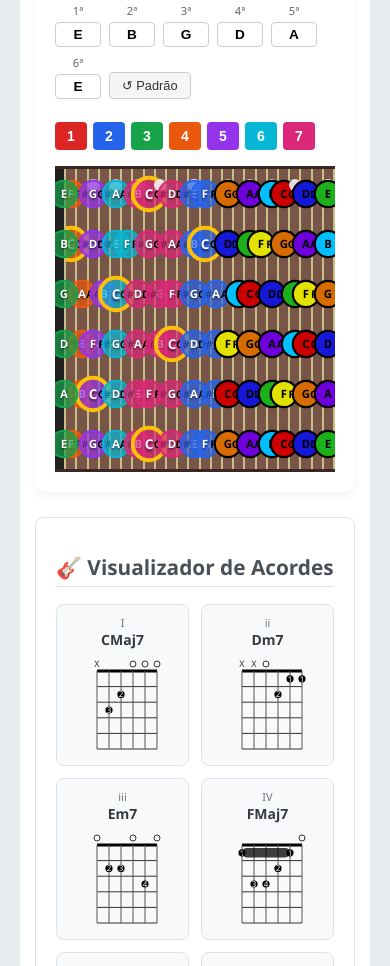
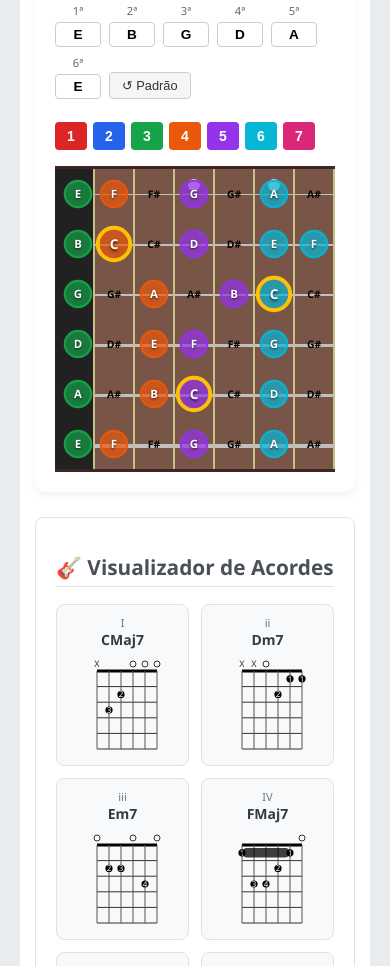
Before and after one commit to prbretas/musicpages, a website: page index.html in a window 390 px wide. Shown: the part 1836-2802 px from the top of the page. Drawn offline with Linux system fonts and the light colour scheme; a web font is replaced by a local one.

Commit message:
feat: fretboard mobile responsivo — casas em px, scroll horizontal, pestana sticky

```diff
--- a/scripts/script-fretboard.js
+++ b/scripts/script-fretboard.js
@@ -132,6 +132,18 @@ function calculateFretboardDimensions(strings, frets) {
     var rawHeight = strings * STRING_HEIGHT;
     var height = Math.min(rawHeight, MAX_HEIGHT);
     return { width: width, height: height };
+}
+
+/**
+ * Pure geometry for a single fret column, in pixels.
+ * Fixed-width columns (px) are what enable horizontal scrolling and prevent
+ * note-cell overlap on small screens (vs. the old percentage layout).
+ * @param {number} fretNumber - 0-based fret index (0 = nut)
+ * @param {number} fretWidth - width per fret cell in px
+ * @returns {{ leftPx: number, widthPx: number }}
+ */
+function computeFretGeometry(fretNumber, fretWidth) {
+    return { leftPx: fretNumber * fretWidth, widthPx: fretWidth };
 }
 
 // ------------------------------------------------------------------
@@ -422,21 +434,24 @@ function buildStringRow(openNote, octave, numFrets, dataStringIndex, visualIndex
     var thickness = calculateStringThickness(visualIndex, totalStrings);
     stringElement.style.setProperty('--string-thickness', thickness + 'px');
 
+    // Fixed total width (px) so the row holds all fixed-width fret columns and
+    // the container can scroll horizontally instead of squeezing everything.
+    stringElement.style.width = ((numFrets + 1) * FRET_WIDTH) + 'px';
+
     var chromaticIndex = getChromaticIndex(openNote);
     if (chromaticIndex === -1) chromaticIndex = 0; // fallback
-
-    // Calculate fret width as percentage of total container
-    var fretWidthPercent = 100 / (numFrets + 1);
 
     for (var fretNumber = 0; fretNumber <= numFrets; fretNumber++) {
         var noteIndex = (chromaticIndex + fretNumber) % 12;
         var noteName = NOTE_NAMES[noteIndex];
 
-        // Create fret container — use percentage positioning to fill container width
+        // Create fret container — fixed-width px columns (not %) so note-cells
+        // never overlap and the container can scroll horizontally.
+        var geom = computeFretGeometry(fretNumber, FRET_WIDTH);
         var fret = document.createElement('div');
         fret.classList.add('fret');
-        fret.style.left = (fretNumber * fretWidthPercent) + '%';
-        fret.style.width = fretWidthPercent + '%';
+        fret.style.left = geom.leftPx + 'px';
+        fret.style.width = geom.widthPx + 'px';
 
         // Add fret markers only on the top visual string
         if (isTopString) {
@@ -561,10 +576,14 @@ function applyInstrumentProfile(profileId, tuningOverride) {
     // Tear down existing content
     fretboard.innerHTML = '';
 
-    // Calculate and set container dimensions
+    // Calculate and set container dimensions.
     var dims = calculateFretboardDimensions(numStrings, numFrets);
-    // Use 100% width to fit within parent container (no horizontal scroll)
+    // The #fretboard stays at the viewport width and scrolls horizontally
+    // (overflow-x:auto in CSS). The inner .string rows carry the full fixed
+    // pixel width (= (frets+1)*FRET_WIDTH), which is what overflows and scrolls.
+    // We expose the intended full width via a CSS var for any consumers.
     fretboard.style.width = '100%';
+    fretboard.style.setProperty('--fretboard-content-width', dims.width + 'px');
     fretboard.style.height = dims.height + 'px';
 
     // Render strings in reverse order (highest pitch at top, lowest at bottom)
@@ -852,6 +871,7 @@ if (typeof module !== 'undefined' && module.exports) {
         rebuildString: rebuildString,
         calculateStringThickness: calculateStringThickness,
         calculateFretboardDimensions: calculateFretboardDimensions,
+        computeFretGeometry: computeFretGeometry,
         getChromaticIndex: getChromaticIndex,
         getNoteName: getNoteName,
         calculateMidi: calculateMidi,
--- a/styles/style-fretboard.css
+++ b/styles/style-fretboard.css
@@ -32,15 +32,21 @@
     border: 3px solid #3e2723; /* Borda externa */
     border-right: none;
     border-left: none;
-    overflow: hidden; /* Fretboard cabe 100% na largura, sem scroll */
+    /* Horizontal scroll: fret columns have a fixed px width, so on narrow
+       screens the board scrolls instead of squeezing/overlapping the notes. */
+    overflow-x: auto;
+    overflow-y: hidden;
+    -webkit-overflow-scrolling: touch; /* momentum scroll on iOS */
 }
 
-/* Container de Cordas (Linhas) */
+/* Container de Cordas (Linhas) — width set inline (px) by JS to the full
+   board width so the row overflows #fretboard and drives the horizontal scroll. */
 .string {
     display: flex;
     position: relative;
     height: 50px; /* Espaço para cada corda */
     align-items: center; /* Centraliza visualmente as notas */
+    min-width: 100%;
 }
 
 /* Fio da Corda - Espessura dinâmica via custom property (definida inline pelo JS) */
@@ -73,8 +79,11 @@
     box-sizing: border-box;
 }
 
-/* Cabeçote (Casa 0) */
+/* Cabeçote (Casa 0) — permanece fixo à esquerda durante o scroll horizontal.
+   sticky (em vez de absolute) gruda a pestana na borda do #fretboard que rola. */
 .fret:first-child {
+    position: sticky;
+    left: 0;
     border-left: 8px solid #212121; /* Simula o Capotraste/Nut */
     background-color: #212121;
     z-index: 10;
--- a/styles/style-responsive.css
+++ b/styles/style-responsive.css
@@ -118,6 +118,20 @@
     width: min(300px, 85vw);
   }
 
+  /* Fretboard: tighter container padding + slightly larger, touch-friendly
+     note-cells. Columns are fixed at 40px so 24px cells never overlap, and the
+     board scrolls horizontally (see #fretboard overflow-x). */
+  #fretboardContainer {
+    padding: 10px;
+  }
+
+  .note-cell-fret {
+    width: 24px;
+    height: 24px;
+    line-height: 24px;
+    font-size: 0.6rem;
+  }
+
   /* Layout Geral */
   .container {
     padding: 15px;
```
